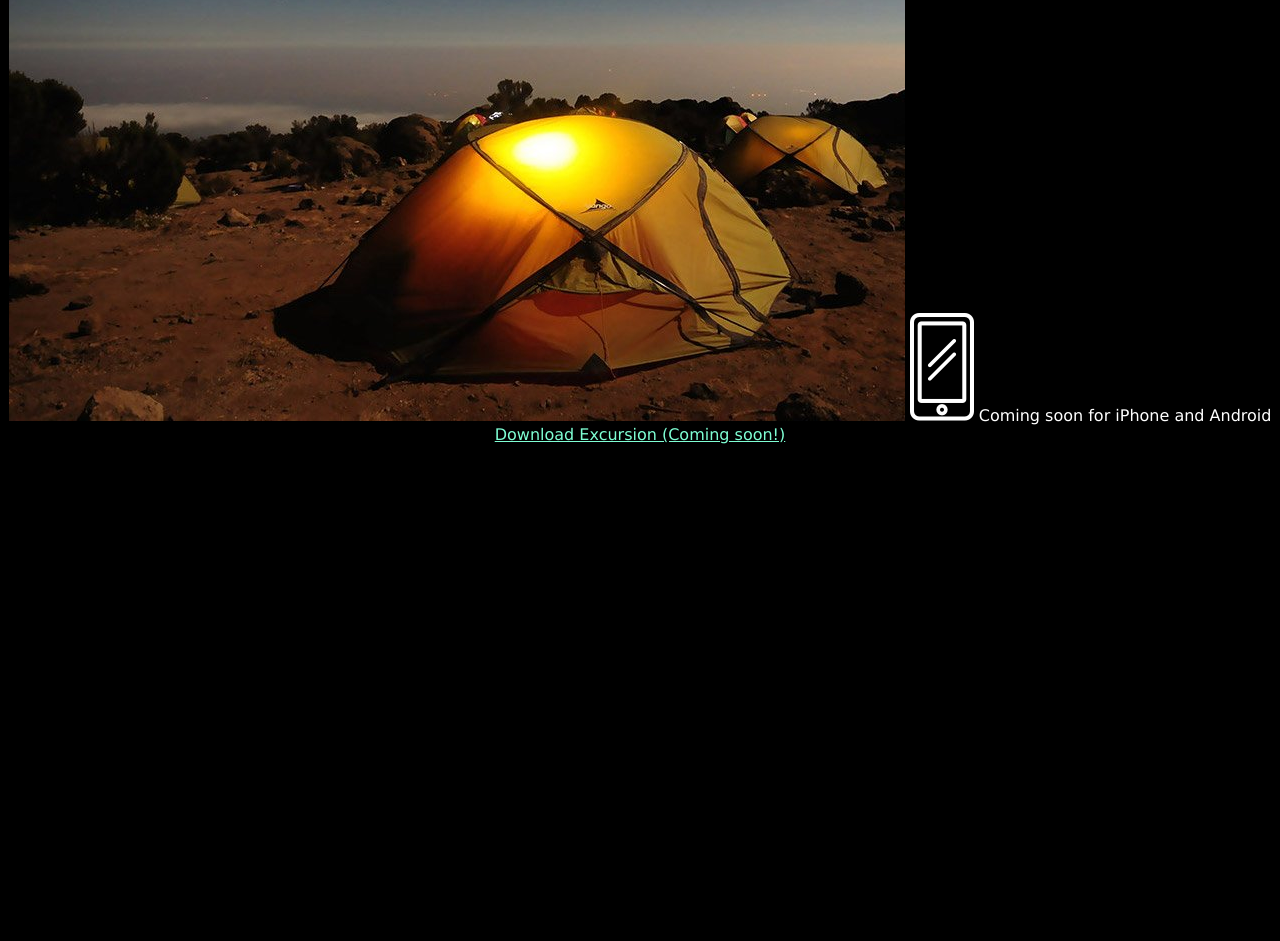
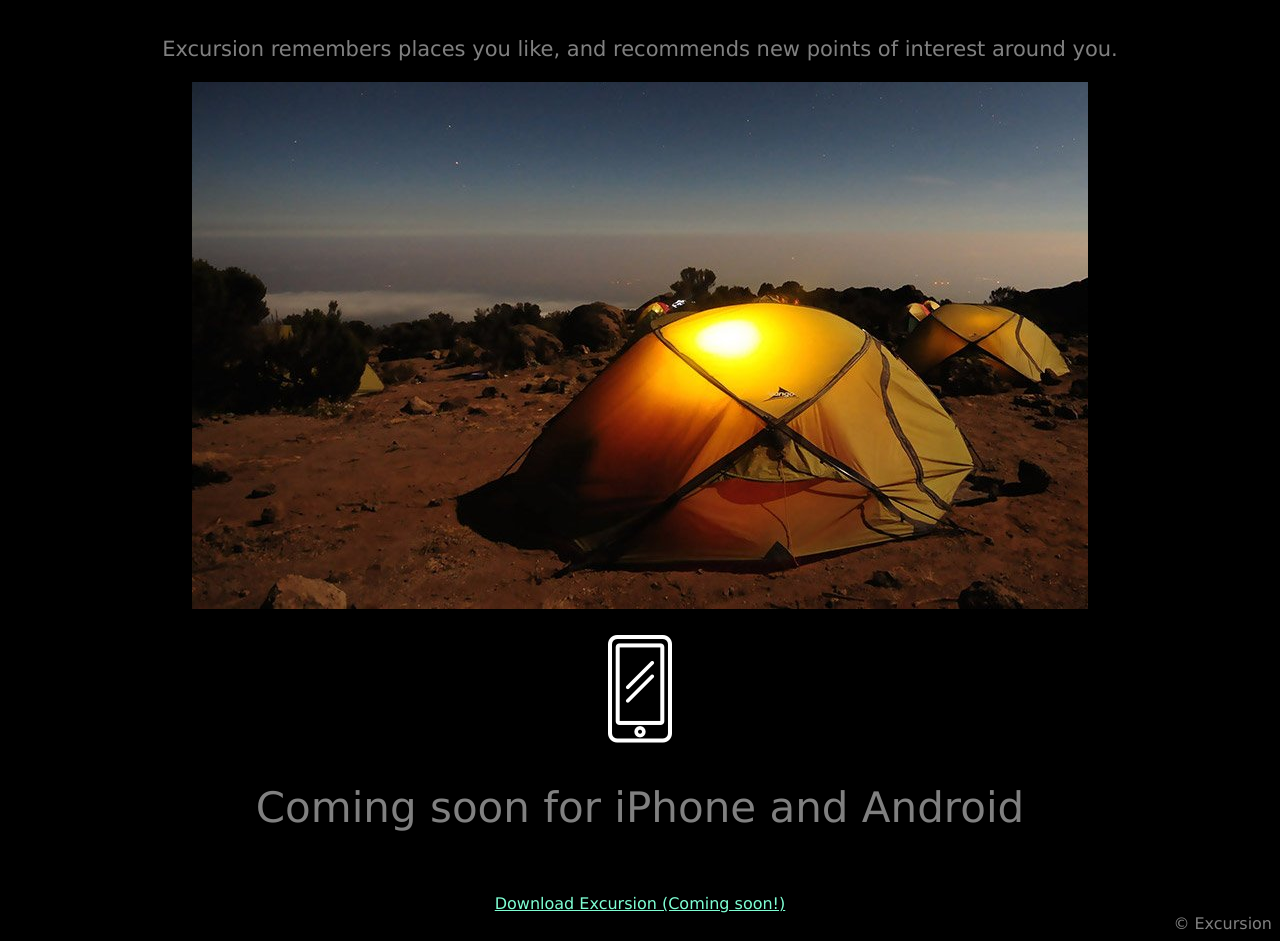
Before and after one commit to alexwojtak/excursion, a plain HTML site: page index.html in a window 1280 px wide. Shown: the part 423-1364 px from the top of the page. Before the commit the page ends 875 px from the top, so only its background shows below. Drawn offline with Linux system fonts and the light colour scheme.

Commit message:
Add footer and complete formatting

```diff
--- a/css/style.css
+++ b/css/style.css
@@ -22,3 +22,7 @@ article{
 	font-size: 21px;
 	color: Gray;
 }
+footer{
+	text-align: right;
+	color: gray;
+}
--- a/index.html
+++ b/index.html
@@ -11,15 +11,26 @@
 			<a href="https://www.google.com">Download Excursion (Coming soon!)</a>
 		</header>
 		<main>
-			<video src="resources/videos/excursion.qt">Video failed to load</video>
-			Your personal travel guide
-			Excursion remembers places you like, and recommends new points of interest around you.
-			<img src="resources/images/camp.jpg">
-			<img src="resources/images/phone.png">
-			Coming soon for iPhone and Android
-			<a href="https://www.google.com">Download Excursion (Coming soon!)</a>
+			<video src="resources/videos/excursion.qt">
+				<source src="resources/videos.excursion.qt">
+				Video failed to load
+			</video><br>
+			<article>
+				<h2>Your personal travel guide</h2><br>
+				Excursion remembers places you like, and recommends new points of interest around you.
+				<p>
+					<img src="resources/images/camp.jpg"><br>
+				</p>
+				<p>
+					<img src="resources/images/phone.png"><br>
+				</p>
+				<h2>Coming soon for iPhone and Android</h2><br>
+
+				<a href="https://www.google.com">Download Excursion (Coming soon!)</a>
+			</article>
 		</main>
 		<footer>
+			&copy; Excursion
 		</footer>
 	</body>
 </html>
```
